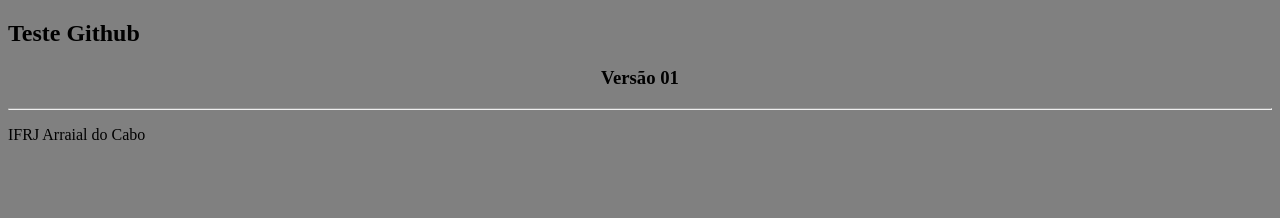
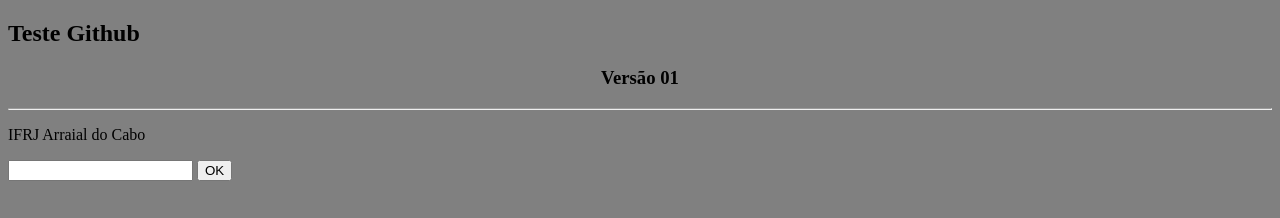
Before and after one commit to Blancacmps/Teste-Git, a plain HTML site: page index.html in a window 1280 px wide. Drawn offline with Linux system fonts and the light colour scheme.

Commit message:
versão 2

```diff
--- a/index.html
+++ b/index.html
@@ -1,8 +1,9 @@
 <!DOCTYPE html>
-<html lang="en">
+<html>
 <head>
    <title>Teste 01</title>
 </head>
+
 <body bgcolor="gray">
      <h2>
          Teste Github
@@ -10,6 +11,12 @@
      <h3 style="text-align: center;"> Versão 01 </h3>
      <hr>
      <p> IFRJ Arraial do Cabo </p>
+    <div>
+        <input>
 
+            <button>OK</button>
+    </div>
 </body>
+
+
 </html>
--- /dev/null
+++ b/style.css
@@ -0,0 +1,8 @@
+
+div{
+width: 178px;
+height: 100px;
+background-color: brown;
+border-radius: 5px;
+
+}
```
